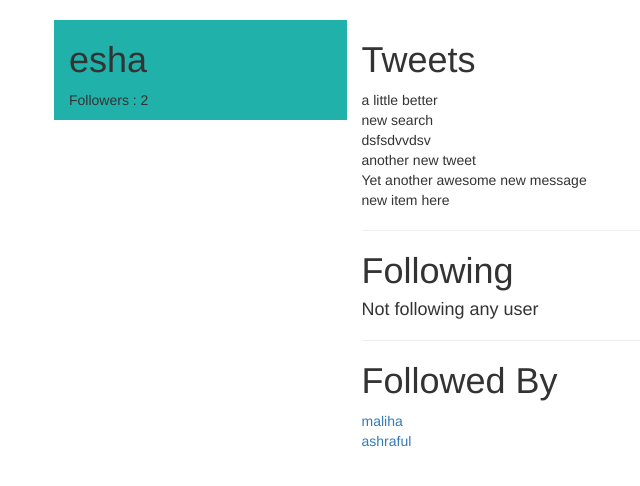
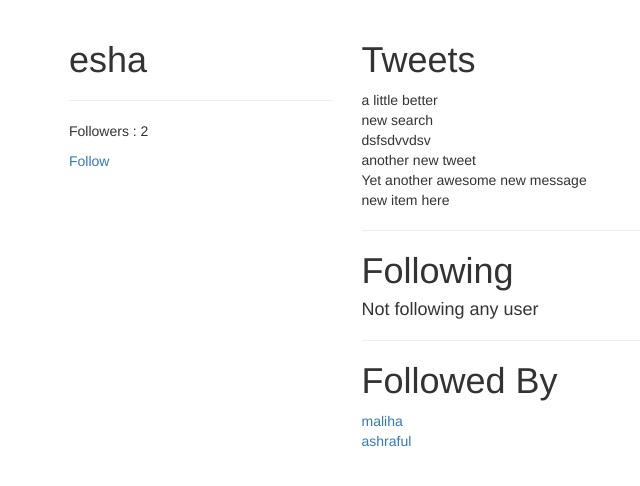
Before and after one commit to alvee32/Django_WebApp, a Django app: a page that uses tweetme/src/accounts/templates/accounts/user_detail.html in a window 1280 px wide. Shown: the part 52-538 px from the top of the page, without its empty margins (1-641 px from the left). Run offline with Django 3.2, Linux system fonts and the light colour scheme; data comes from the database, SQL or seed files in the repository; both versions use the stored data as it was after the commit; some libraries are stand-ins or nearby versions.

Commit message:
follow toggle

```diff
--- a/tweetme/src/accounts/templates/accounts/user_detail.html
+++ b/tweetme/src/accounts/templates/accounts/user_detail.html
@@ -3,9 +3,13 @@
 
 {% block content %}
 <div class='row'>
-	<div class="col-sm-3 col-xs-12" style="background-color: #20B2AA;">
+	<div class="col-sm-3 col-xs-12">
 		<h1> {{ object.username }} </h1>
+		<hr/>
 		<p> Followers : {{ object.followed_by.all.count }} </p>
+		<p>
+			<a href="btn btn-link" href="{% url "profiles:follow" username=object.username %}"> Follow </a>
+		</p>
 	</div>
 	<div class="col-sm-9 col-xs-12">
 		<h1> Tweets </h1>
--- a/tweetme/src/accounts/urls.py
+++ b/tweetme/src/accounts/urls.py
@@ -3,7 +3,8 @@ from django.conf.urls import url
 from django.views.generic.base import RedirectView
 
 from .views import (
-	UserDetailView
+	UserDetailView,
+	UserFollowView
 	)
 
 urlpatterns = [
@@ -11,6 +12,7 @@ urlpatterns = [
     # url(r'^search/$', TweetListView.as_view(), name='list'), #tweet/
     # url(r'^create/$', TweetCreateView.as_view(), name='create'), #tweet/create/
     url(r'^(?P<username>[\w.@+-]+)/$', UserDetailView.as_view(), name='detail'), #tweet/1/
+    url(r'^(?P<username>[\w.@+-]+)/follow/$', UserFollowView.as_view(), name='follow'),
     # url(r'^(?P<pk>\d+)/update/$', TweetUpdateView.as_view(), name='update'), #tweet/1/update
     # url(r'^(?P<pk>\d+)/delete/$', TweetDeleteView.as_view(), name='delete'), #tweet/1/delete
 
--- a/tweetme/src/accounts/views.py
+++ b/tweetme/src/accounts/views.py
@@ -1,8 +1,11 @@
 from django.contrib.auth import get_user_model
-from django.shortcuts import render, get_object_or_404
+from django.http import HttpResponseRedirect
+from django.shortcuts import render, get_object_or_404, redirect
+from django.views import View
 from django.views.generic import DetailView
 # Create your views here.
 
+from .models import UserProfile
 
 User = get_user_model()
 
@@ -13,3 +16,17 @@ class UserDetailView(DetailView):
 
 	def get_object(self):
 		return get_object_or_404(User, username__iexact=self.kwargs.get("username"))
+
+
+class UserFollowView(View):
+	def get(self, request, username, *args, **kwargs):
+		toggle_user = get_object_or_404(User, username__iexact=username)
+		if request.user.is_authenticated():
+			user_profile, created = UserProfile.objects.get_or_create(user=request.user)
+			if toggle_user in user_profile.following.all():
+				user_profile.following.remove(toggle_user)
+			else:
+				user_profile.following.add(toggle_user)
+		return redirect("profile:detail", username=username)
+		# url = reverse("profiles:detail", kwargs={"username": username})
+		#HttpRespponseRedirect(url)
```
Also changed, not shown: tweetme/src/db.sqlite3.
